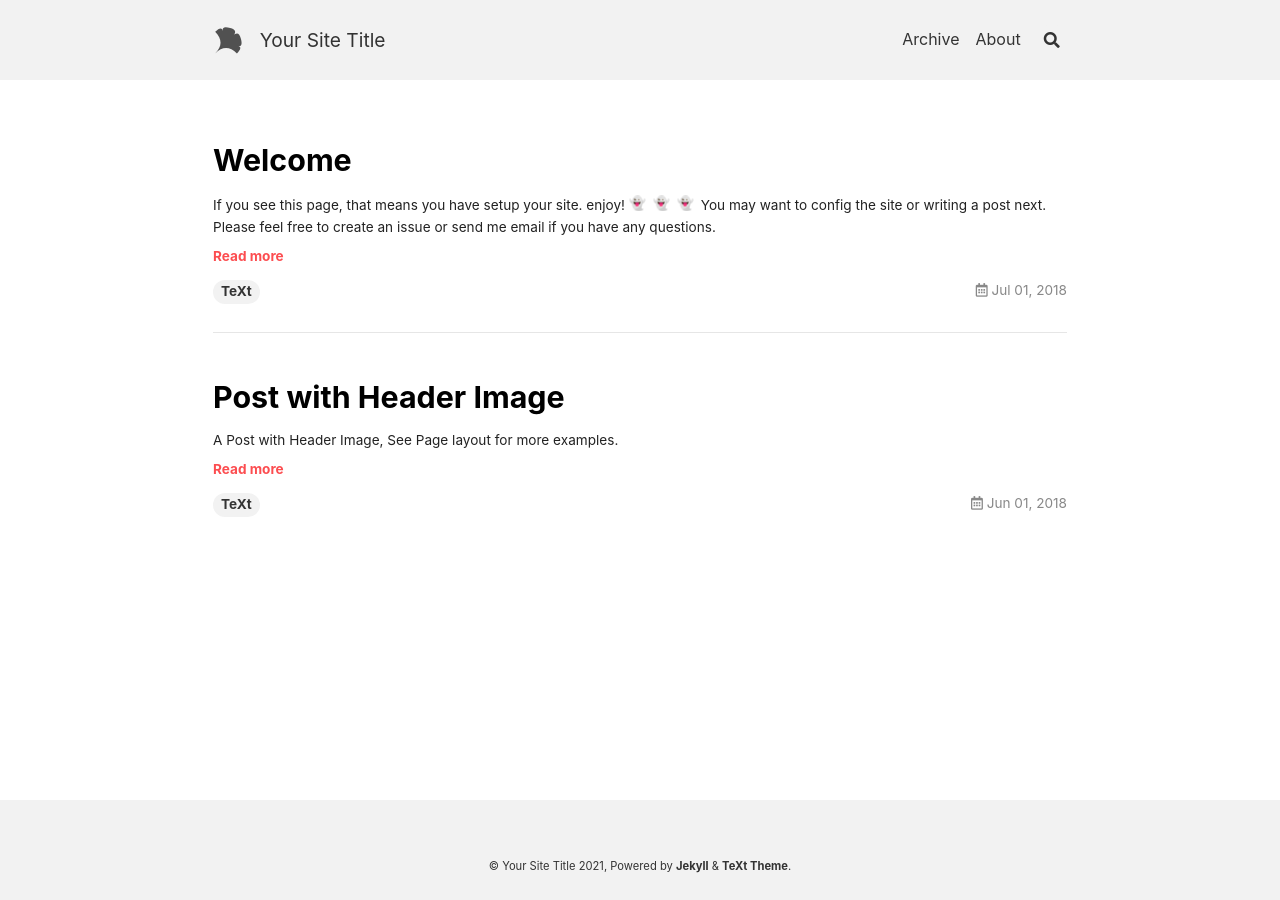
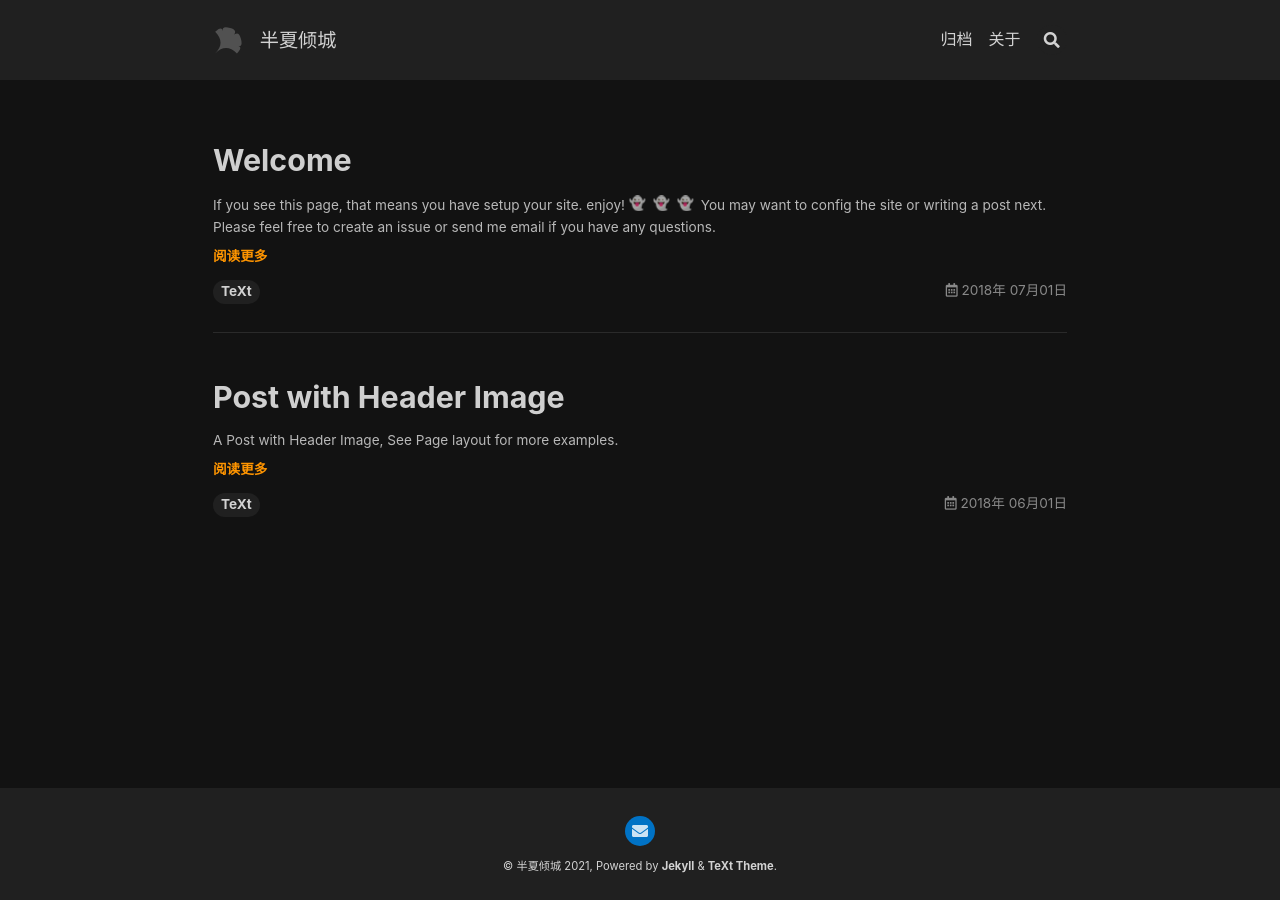
Before and after one commit to Pinellia-0/Pinellia-0.github.io, a Jekyll site: the page built from index.html, in a window 1280 px wide. Built offline with Jekyll 4.4.1, drawn with Linux system fonts in a browser that asks for light colours; nearby versions of some CDN libraries; emoji names are drawn with the system emoji font; the list of posts is cut into pages by our own code.

Commit message:
网页修改

```diff
--- a/_config.yml
+++ b/_config.yml
@@ -16,18 +16,18 @@
 
 ## => Site Settings
 ##############################
-text_skin: default # "default" (default), "dark", "forest", "ocean", "chocolate", "orange"
-highlight_theme: default # "default" (default), "tomorrow", "tomorrow-night", "tomorrow-night-eighties", "tomorrow-night-blue", "tomorrow-night-bright"
+text_skin: dark # "default" (default), "dark", "forest", "ocean", "chocolate", "orange"
+highlight_theme: tomorrow-night-bright # "default" (default), "tomorrow", "tomorrow-night", "tomorrow-night-eighties", "tomorrow-night-blue", "tomorrow-night-bright"
 url     : # the base hostname & protocol for your site e.g. https://www.someone.com
 baseurl : # does not include hostname
-title   : Your Site Title
+title   : 半夏倾城
 description: > # this means to ignore newlines until "Language & timezone"
   Your Site Description
 
 
 ## => Language and Timezone
 ##############################
-lang: # the language of your site, default as "en"
+lang: zh-CN # the language of your site, default as "en"
 timezone: # see https://en.wikipedia.org/wiki/List_of_tz_database_time_zones for the available values
 
 
@@ -35,11 +35,11 @@ timezone: # see https://en.wikipedia.org/wiki/List_of_tz_database_time_zones for
 ##############################
 author:
   type      : # "person" (default), "organization"
-  name      : Your Name
+  name      : 半夏倾城
   url       :
   avatar    : # path or url of avatar image (square)
-  bio       : I am an amazing person.
-  email     :
+  bio       : 我要成为IT男！
+  email     : yuanzhu142857@163.com
   facebook  : # "user_name" the last part of your profile url, e.g. https://www.facebook.com/user_name
   twitter   : # "user_name" the last part of your profile url, e.g. https://twitter.com/user_name
   weibo     : # "user_id"   the last part of your profile url, e.g. https://www.weibo.com/user_id/profile?...
```
